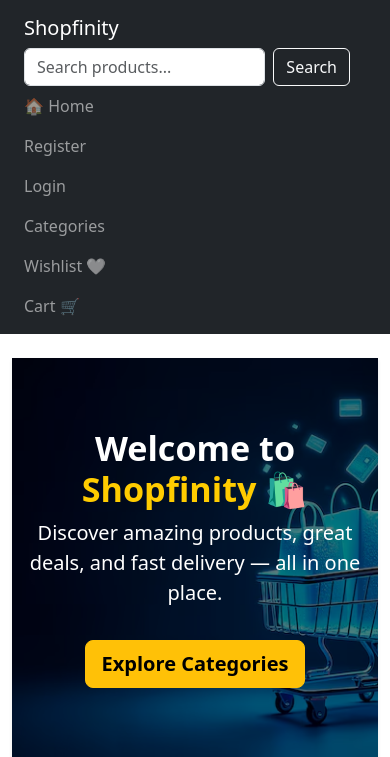
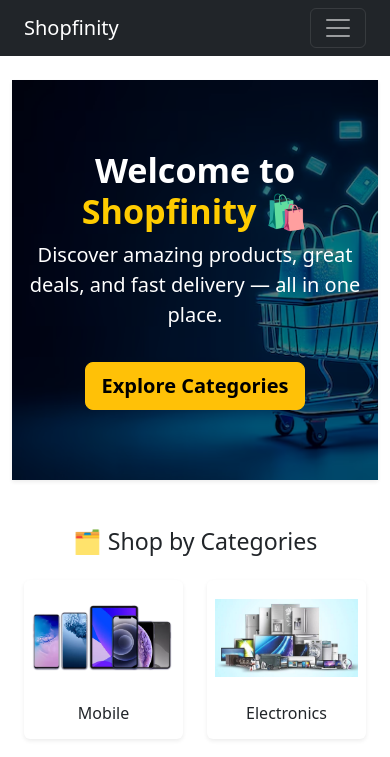
Before and after one commit to M-Swathi22/E-Commerce, a Django app: page / in a window 390 px wide. Shown: the top 757 px of the page. Run offline with Django 5.2, Linux system fonts and the light colour scheme; parts of the project's set-up code (start-up, migrations or seed data) failed here and were passed over.

Commit message:
Make base.html and navbar fully mobile-responsive

```diff
--- a/ecommerce_site/ecommerce_project/ecommerce_app/templates/base.html
+++ b/ecommerce_site/ecommerce_project/ecommerce_app/templates/base.html
@@ -2,19 +2,29 @@
 <html lang="en">
 <head>
   <meta charset="UTF-8">
+  <meta name="viewport" content="width=device-width, initial-scale=1.0">
   <title>Shopfinity</title>
   <link href="https://cdn.jsdelivr.net/npm/bootstrap@5.3.3/dist/css/bootstrap.min.css" rel="stylesheet">
-
 </head>
 <body>
   <!-- Navbar -->
   <nav class="navbar navbar-expand-lg navbar-dark bg-dark px-4">
     <a class="navbar-brand" href="{% url 'home' %}">Shopfinity</a>
-    <form   method="GET" action="{% url 'search' %}" class="d-flex ms-auto me-3" role="search">
-      <input class="form-control me-2" type="search" name="query"  placeholder="Search products..." aria-label="Search">
+    <button class="navbar-toggler" type="button" data-bs-toggle="collapse" data-bs-target="#navbarNav"
+        aria-controls="navbarNav" aria-expanded="false" aria-label="Toggle navigation">
+      <span class="navbar-toggler-icon"></span>
+    </button>
+
+    <!-- Collapsible content -->
+    <div class="collapse navbar-collapse" id="navbarNav">
+      <!-- Search form -->
+      <form method="GET" action="{% url 'search' %}" class="d-flex ms-auto me-3 my-2 my-lg-0" role="search">
+        <input class="form-control me-2" type="search" name="query" placeholder="Search products..." aria-label="Search">
         <button class="btn btn-outline-light" type="submit">Search</button>
       </form>
-    <ul class="navbar-nav">
+
+      <!-- Navbar links -->
+      <ul class="navbar-nav ms-auto">
         <li class="nav-item"><a class="nav-link" href="{% url 'home' %}">🏠 Home</a></li>
         <li class="nav-item"><a class="nav-link" href="{% url 'register' %}">Register</a></li>
         <li class="nav-item"><a class="nav-link" href="{% url 'login' %}">Login</a></li>
@@ -22,6 +32,7 @@
         <li class="nav-item"><a class="nav-link" href="{% url 'wishlist' %}">Wishlist 🤍</a></li>
         <li class="nav-item"><a class="nav-link" href="{% url 'view_cart' %}">Cart 🛒</a></li>
       </ul>
+    </div>
   </nav>
 
   <!-- Main content -->
@@ -37,6 +48,7 @@
 
   <script src="https://cdn.jsdelivr.net/npm/bootstrap@5.3.3/dist/js/bootstrap.bundle.min.js"></script>
 </body>
+
 {% if messages %}
   <div class="container mt-3">
     {% for message in messages %}
```
Lines whose indentation alone changed are shown as unchanged.
